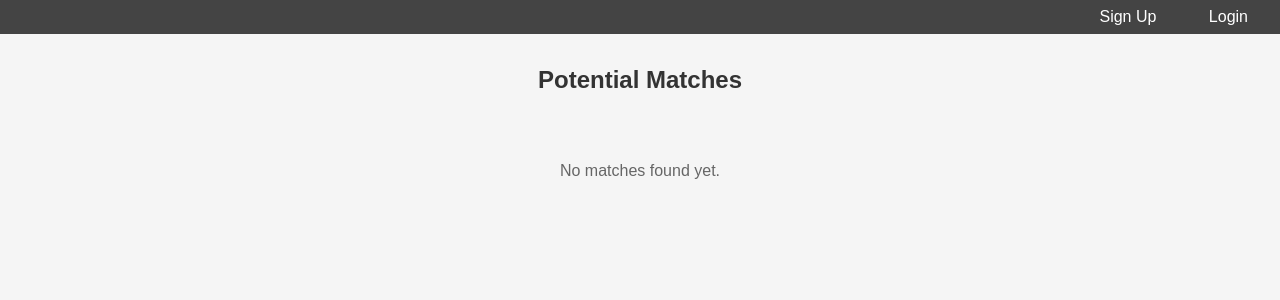
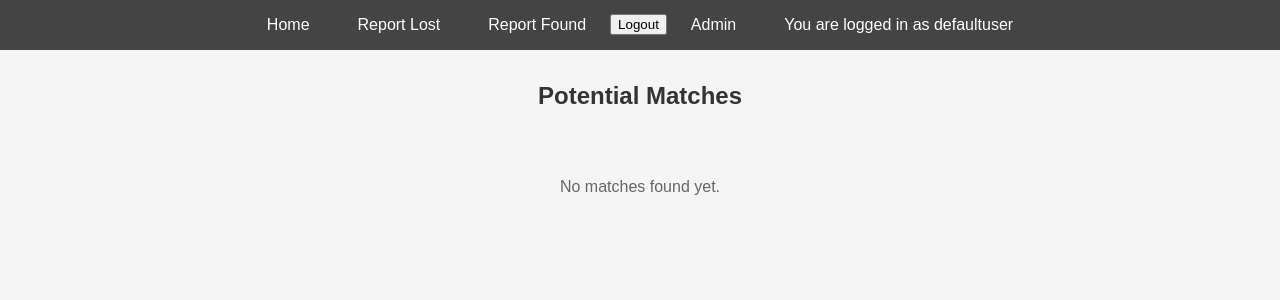
Before and after one commit to TaffCodes/FavouriteMistake, a Django app: page /dashboard/ in a window 1280 px wide. Shown: the part 112-412 px from the top of the page. Run offline with Django 5.2, Linux system fonts and the light colour scheme; a user stored in the database is signed in; data that the repository does not hold is empty.

Commit message:
Enhance dashboard layout with flexbox for improved alignment; update navigation links and add logout functionality

```diff
--- a/lost_found_app/templates/dashboard.html
+++ b/lost_found_app/templates/dashboard.html
@@ -11,6 +11,9 @@
         }
 
         .header {
+            display: flex;
+            justify-content: center;
+            align-items: center;
             background-color: #333;
             color: white;
             padding: 1rem;
@@ -18,6 +21,9 @@
         }
 
         .nav {
+            display: flex;
+            justify-content: center;
+            align-items: center;
             background-color: #444;
             padding: 0.5rem;
             text-align: right;
@@ -27,8 +33,10 @@
             color: white;
             text-decoration: none;
             padding: 0.5rem 1rem;
+            align-items: center;
             margin: 0 0.5rem;
             border-radius: 4px;
+            font-size: 16px;
         }
 
         .nav a:hover {
@@ -160,8 +168,17 @@
         <h1>Smart Lost and Found Platform</h1>
     </div>
     <div class="nav">
-        <a href="{% url 'signup' %}">Sign Up</a>
-        <a href="{% url 'login' %}">Login</a>
+        <a href="{% url 'hello_world' %}">Home</a>
+        <a href="{% url 'report_lost' %}">Report Lost</a>
+        <a href="{% url 'report_found' %}">Report Found</a>
+
+
+        <form method="post" action="{% url 'logout' %}" style="display: inline;">
+            {% csrf_token %}
+            <button type="submit">Logout</button>
+        </form>
+        <a href="{% url 'admin:index' %}" class="admin-button">Admin</a>
+        <a href="{% url 'profile' %}">You are logged in as {{user.username }}</a>
     </div>
 
     <div class="matches">
```
